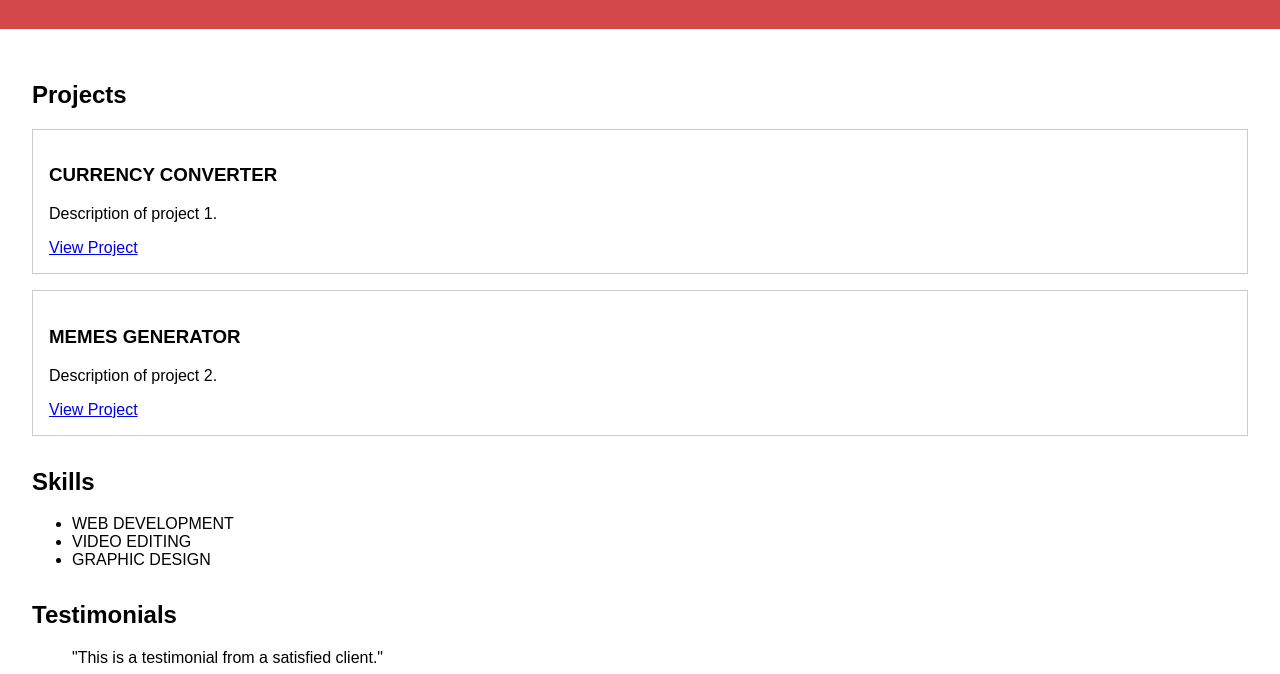
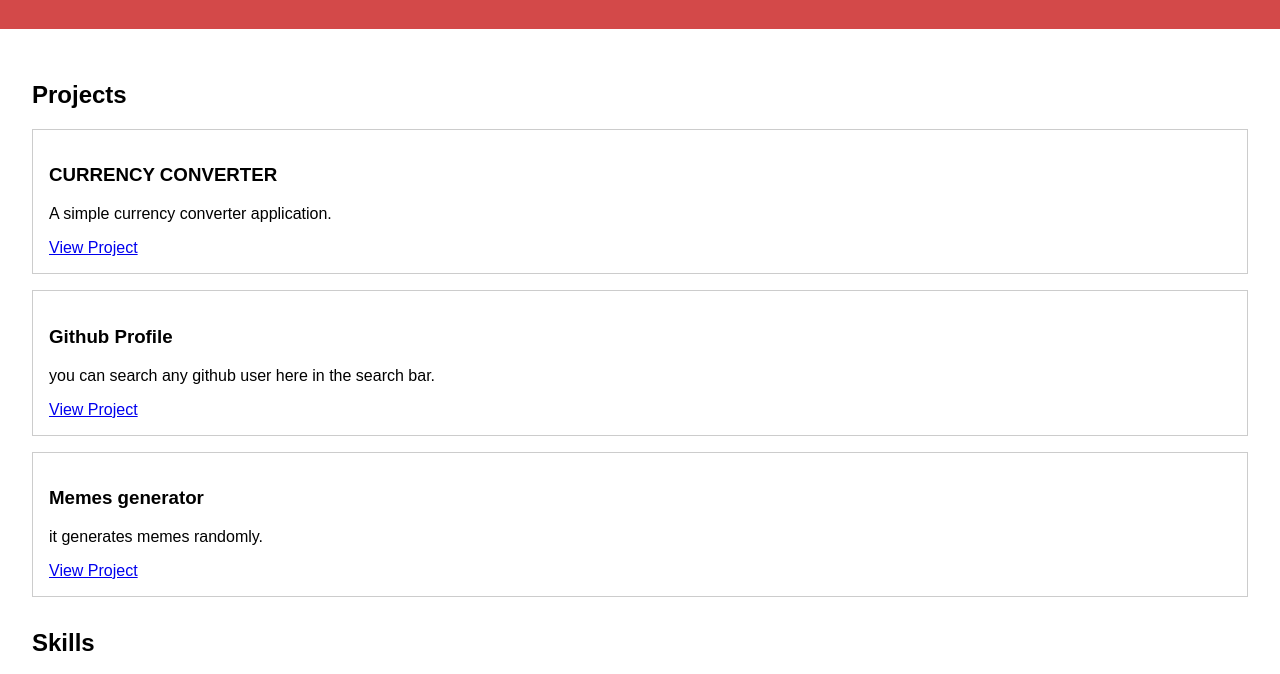
Before and after one commit to ikhoo371/akhlaq.js, a plain HTML site: page project/resume/portfolio.html in a window 1280 px wide. Shown: the part 117-791 px from the top of the page. Drawn offline with Linux system fonts and the light colour scheme.

Commit message:
c
Co-authored-by: Copilot <copilot@github.com>

```diff
--- a/project/resume/portfolio.html
+++ b/project/resume/portfolio.html
@@ -24,16 +24,23 @@
         <h2>Projects</h2>
         <div class="project">
           <h3>CURRENCY CONVERTER</h3>
-          <p>Description of project 1.</p>
+          <p>A simple currency converter application.</p>
           <a
             href="https://ikhoo371.github.io/akhlaq.js/currency%20exchanger/ce.html"
             >View Project</a
           >
         </div>
         <div class="project">
-          <h3>MEMES GENERATOR</h3>
-          <p>Description of project 2.</p>
-          <a href="https://ikhoo371.github.io/akhlaq.js/project/api.html"
+          <h3>Github Profile</h3>
+          <p>you can search any github user here in the search bar.</p>
+          <a href="https://ikhoo371.github.io/akhlaq.js/project/apiproject/api.html"
+            >View Project</a
+          >
+        </div>
+        <div class="project">
+          <h3>Memes generator</h3>
+          <p>it generates memes randomly.</p>
+          <a href="https://ikhoo371.github.io/akhlaq.js/project/apiproject/api.html"
             >View Project</a
           >
         </div>
```
